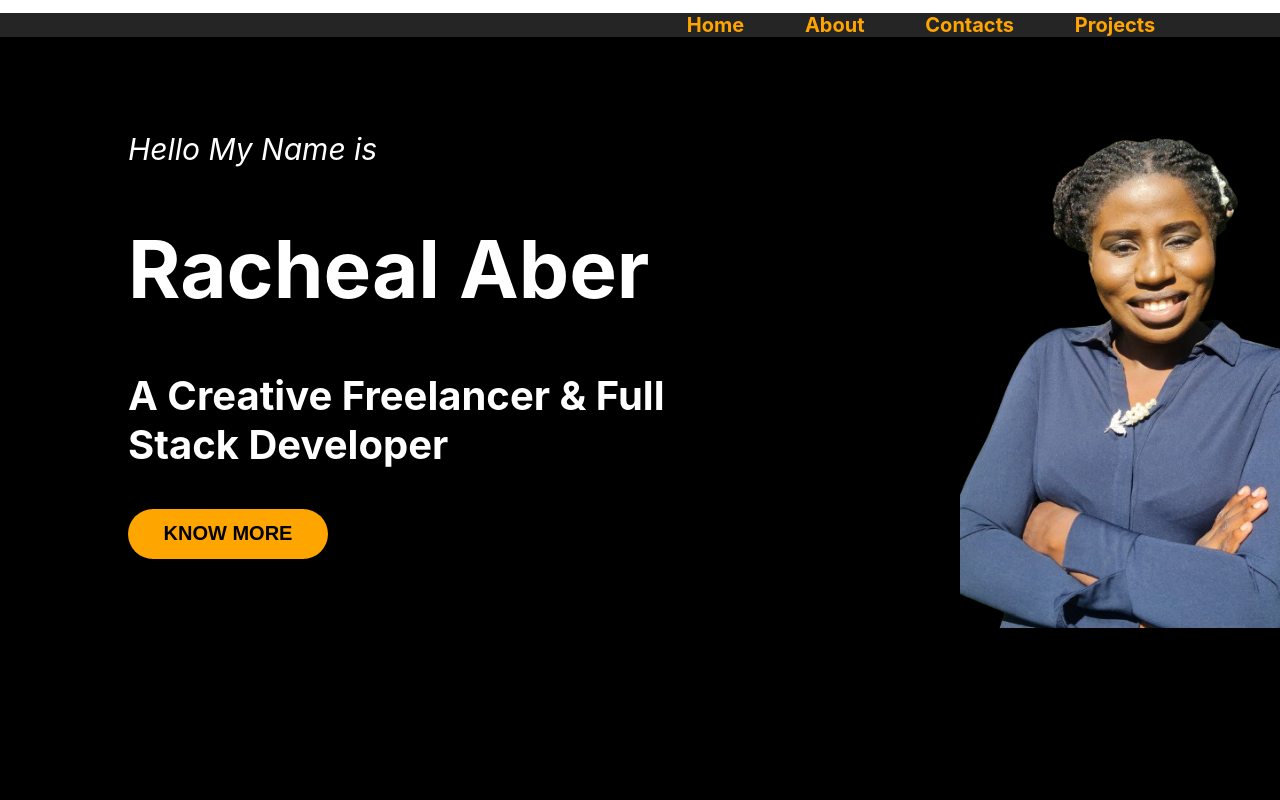
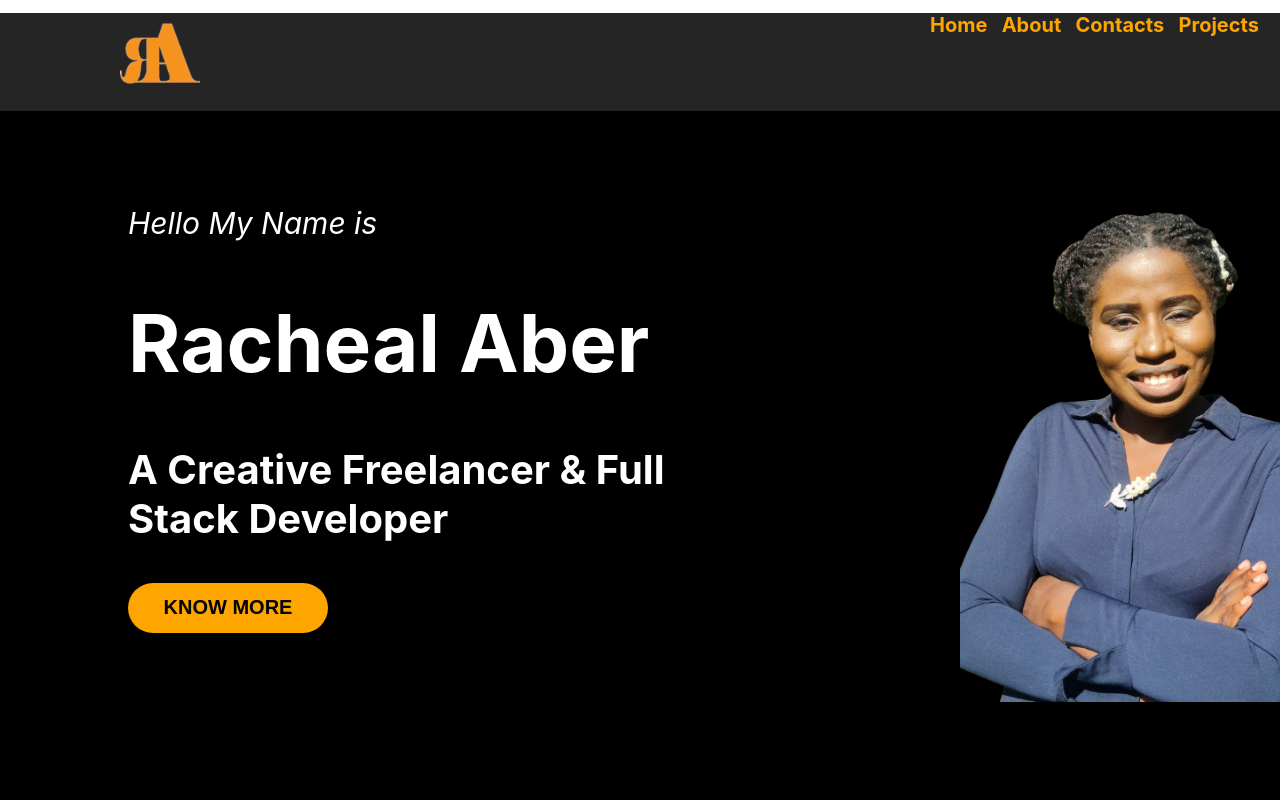
Before and after one commit to Aber-Racheal/Racheal_Portfolio, a React (Create React App) app: page / in a window 1280 px wide. Shown: the top 800 px of the page. Built offline with nearby package versions, Linux system fonts and the light colour scheme.

Commit message:
add logo

```diff
--- a/src/Components/Navigation/Navigation.css
+++ b/src/Components/Navigation/Navigation.css
@@ -4,6 +4,13 @@
     margin-right: 5%;
     margin-top: 1%;
     font-weight: bold;
+    display: flex;
+    justify-content: space-between;
+}
+
+
+#myLogo{
+width: 40%;
 }
 
 #home{
--- a/src/Components/Navigation/Navigation.js
+++ b/src/Components/Navigation/Navigation.js
@@ -5,11 +5,17 @@ return(
     <div className='body'>
 
     <div className='navLinks'>
-    <img src='' id='myLogo'/>
-    <a href='#' id='home'>Home</a>
+
+        <div>
+        <img src='./RachealLogo.png' id='myLogo'/>
+        </div>
+   <div>
+   <a href='#' id='home'>Home</a>
     <a href='#'id='about'>About</a>
     <a href='#' id='contacts'>Contacts</a>
     <a href='#' id='projects'>Projects</a>
+   </div>
+
     </div>
 
     </div>
```
Also changed, not shown: public/RachealLogo.png (added).
